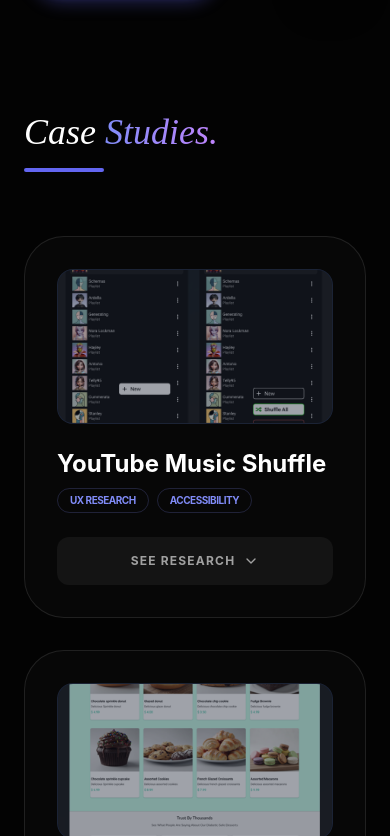
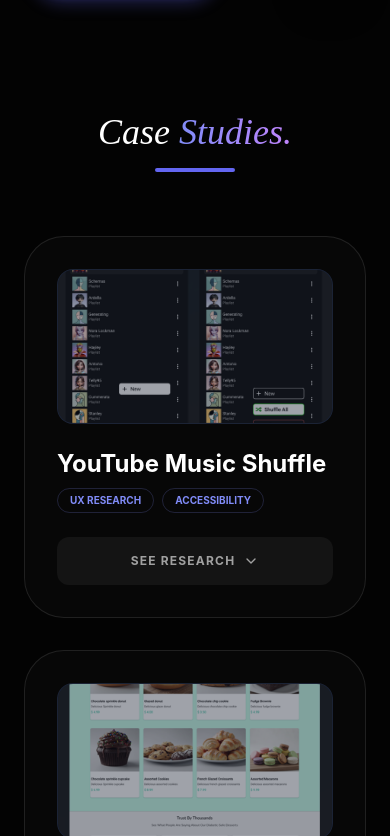
Before and after one commit to ticonnam/ticonnam.github.io, a React (Vite) app: page / in a window 390 px wide. Shown: the part 828-1664 px from the top of the page. Built offline with nearby package versions, Linux system fonts and the light colour scheme.

Commit message:
fix: ensure case study legibility with 85% zoom and fix AI dependency

```diff
--- a/src/components/Projects.tsx
+++ b/src/components/Projects.tsx
@@ -8,7 +8,7 @@
     readme: {
       problem: "Users struggled to find the shuffle feature within the complex library navigation.",
       solution: "Implemented a high-visibility 'Shuffle All' trigger at the top level of the library view.",
-      impact: "Reduced interaction steps from 4 clicks down to 1, improving accessibility."
+      impact: "Reduced interaction steps from 4 clicks down to 1."
     },
     images: ["/youtube_shuffle_all.jpg", "/youtube_shuffle_all_casestudy.png"],
     tech: ["UX Research", "Accessibility"]
@@ -39,7 +39,6 @@
   const [expandedIndex, setExpandedIndex] = useState<number | null>(null);
   const [zoomImg, setZoomImg] = useState<{ projectIdx: number, imgIdx: number } | null>(null);
 
-  // Close zoom and navigate with keyboard
   useEffect(() => {
     const handleKeyDown = (e: KeyboardEvent) => {
       if (!zoomImg) return;
@@ -59,8 +58,8 @@
   return (
     <div className="py-24 px-6 max-w-7xl mx-auto min-h-screen">
       <div className="mb-16">
-        <h2 className="text-4xl md:text-6xl font-serif text-white mb-4 italic">Case <span className="text-transparent bg-clip-text bg-gradient-to-r from-indigo-400 to-purple-400">Studies.</span></h2>
-        <div className="h-1 w-20 bg-indigo-500 rounded-full" />
+        <h2 className="text-4xl md:text-6xl font-serif text-white mb-4 italic text-center md:text-left">Case <span className="text-transparent bg-clip-text bg-gradient-to-r from-indigo-400 to-purple-400">Studies.</span></h2>
+        <div className="h-1 w-20 bg-indigo-500 rounded-full mx-auto md:mx-0" />
       </div>
 
       <div className="grid grid-cols-1 md:grid-cols-3 gap-8 items-start">
@@ -69,25 +68,24 @@
             key={i}
             layout
             className={`flex flex-col border border-white/10 rounded-[2.5rem] overflow-hidden transition-colors duration-500 ${
-              expandedIndex === i ? 'bg-white/[0.08] border-indigo-500/40 shadow-2xl' : 'bg-white/[0.02]'
+              expandedIndex === i ? 'bg-white/[0.08] border-indigo-500/40' : 'bg-white/[0.02]'
             }`}
           >
             <div className="p-8">
-              {/* Main Thumbnail - Now Zoomable */}
               <div
                 className="aspect-video rounded-2xl overflow-hidden mb-6 bg-slate-900 border border-white/5 relative group cursor-zoom-in"
                 onClick={() => setZoomImg({ projectIdx: i, imgIdx: 0 })}
               >
                 <img src={p.images[0]} className="w-full h-full object-cover opacity-60 group-hover:opacity-100 transition-all duration-500" />
                 <div className="absolute inset-0 bg-indigo-500/20 opacity-0 group-hover:opacity-100 flex items-center justify-center transition-opacity">
-                    <Maximize2 size={24} className="text-white drop-shadow-lg" />
+                    <Maximize2 size={24} className="text-white" />
                 </div>
               </div>
 
               <h3 className="text-2xl font-bold text-white mb-2">{p.title}</h3>
               <div className="flex flex-wrap gap-2 mb-6">
                 {p.tech.map(t => (
-                  <span key={t} className="text-[10px] uppercase tracking-tighter text-indigo-400 border border-indigo-400/20 px-3 py-1 rounded-full font-bold">{t}</span>
+                  <span key={t} className="text-[10px] uppercase text-indigo-400 border border-indigo-400/20 px-3 py-1 rounded-full font-bold">{t}</span>
                 ))}
               </div>
               <button
@@ -107,24 +105,14 @@
                   exit={{ height: 0, opacity: 0 }}
                   className="px-8 pb-10 border-t border-white/5 pt-8 bg-black/40"
                 >
-                  <div className="space-y-8">
-                    <div className="grid grid-cols-1 gap-4">
-                      <div className="p-4 rounded-xl bg-white/5 border border-white/5">
-                        <div className="flex items-center gap-2 text-indigo-400 mb-2 font-bold text-[10px] uppercase tracking-widest"><Target size={14}/> Problem</div>
-                        <p className="text-white/50 text-xs leading-relaxed">{p.readme.problem}</p>
-                      </div>
-                      <div className="p-4 rounded-xl bg-white/5 border border-white/5">
-                        <div className="flex items-center gap-2 text-indigo-400 mb-2 font-bold text-[10px] uppercase tracking-widest"><Lightbulb size={14}/> Solution</div>
-                        <p className="text-white/50 text-xs leading-relaxed">{p.readme.solution}</p>
-                      </div>
-                      <div className="p-4 rounded-xl bg-white/5 border border-white/5">
-                        <div className="flex items-center gap-2 text-indigo-400 mb-2 font-bold text-[10px] uppercase tracking-widest"><BookOpen size={14}/> Impact</div>
-                        <p className="text-white/50 text-xs leading-relaxed">{p.readme.impact}</p>
-                      </div>
+                  <div className="space-y-6">
+                    <div className="p-4 rounded-xl bg-white/5 border border-white/5 text-xs">
+                      <div className="flex items-center gap-2 text-indigo-400 mb-2 font-bold uppercase tracking-widest"><Target size={14}/> Problem</div>
+                      <p className="text-white/50">{p.readme.problem}</p>
                     </div>
 
                     <div className="pt-4">
-                       <p className="text-[10px] text-white/30 uppercase tracking-widest font-bold mb-4">Research Artifacts (Click to Zoom)</p>
+                       <p className="text-[10px] text-white/30 uppercase tracking-widest font-bold mb-4">Click below to zoom artifacts</p>
                        <div className="flex gap-4 overflow-x-auto pb-4 custom-scrollbar">
                          {p.images.map((img, idx) => (
                            <div
@@ -132,7 +120,7 @@
                             onClick={() => setZoomImg({ projectIdx: i, imgIdx: idx })}
                             className="relative group min-w-[180px] h-24 rounded-xl overflow-hidden border border-white/10 cursor-zoom-in flex-shrink-0"
                            >
-                             <img src={img} className="w-full h-full object-cover transition-transform group-hover:scale-110" />
+                             <img src={img} className="w-full h-full object-cover" />
                              <div className="absolute inset-0 bg-indigo-500/20 opacity-0 group-hover:opacity-100 flex items-center justify-center transition-opacity">
                                 <ZoomIn size={18} className="text-white" />
                              </div>
@@ -148,18 +136,16 @@
         ))}
       </div>
 
-      {/* --- God Tier Zoom Overlay Fixes --- */}
       <AnimatePresence>
         {zoomImg && (
           <motion.div
             initial={{ opacity: 0 }}
             animate={{ opacity: 1 }}
             exit={{ opacity: 0 }}
-            // FIX: Priority Z-index and pointer interaction
             className="fixed inset-0 z-[100000] bg-black/95 backdrop-blur-2xl flex items-center justify-center"
             onClick={() => setZoomImg(null)}
           >
-            {/* Clickable Close Button */}
+            {/* Clickable X Button - Fixes the unclickable issue */}
             <button
               onClick={(e) => { e.stopPropagation(); setZoomImg(null); }}
               className="absolute top-10 right-10 text-white/40 hover:text-white transition-all p-4 z-[100001] cursor-pointer"
@@ -190,7 +176,7 @@
               <ChevronRight size={60} strokeWidth={1}/>
             </button>
 
-            {/* Locked 85% Scale View */}
+            {/* 85% Locked Viewport Scale */}
             <motion.div
               key={zoomImg.imgIdx}
               initial={{ scale: 0.8, opacity: 0 }}
```
